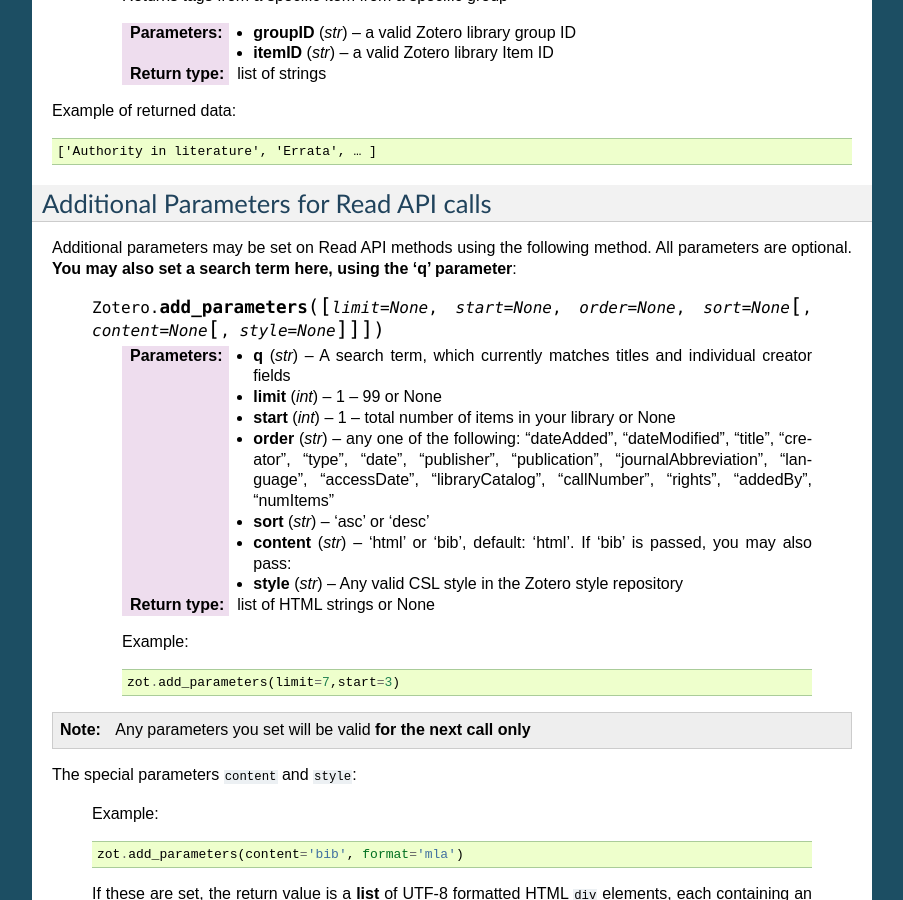
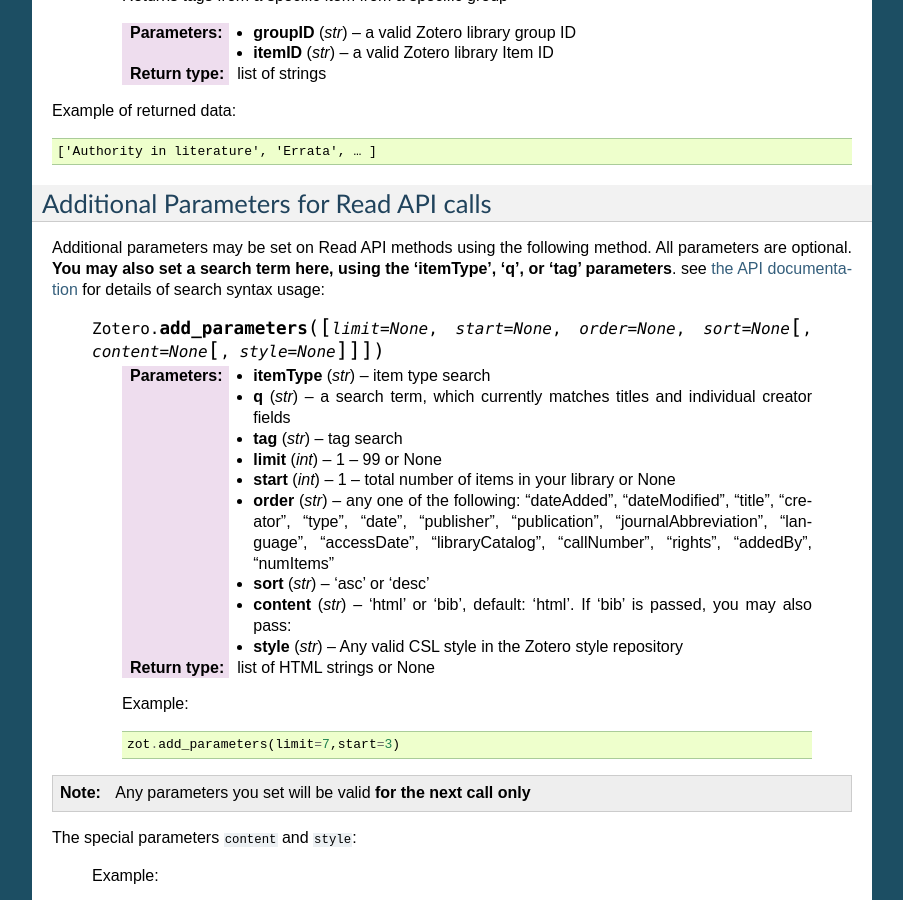
Before and after one commit to urschrei/pyzotero, a Sphinx documentation site: the page built from doc/index.txt, in a window 1280 px wide and 900 px high, scrolled down 5579 px. Shown: the whole window, without its empty margins (198-1101 px from the left). Built offline with Sphinx 7.4.7, drawn with Linux system fonts in a browser that asks for light colours.

Commit message:
Updating docs with search parameter details

```diff
--- a/doc/index.txt
+++ b/doc/index.txt
@@ -359,11 +359,13 @@
 Additional Parameters for Read API calls
 ========================================
 
-Additional parameters may be set on Read API methods using the following method. All parameters are optional. **You may also set a search term here, using the 'q' parameter**:
+Additional parameters may be set on Read API methods using the following method. All parameters are optional. **You may also set a search term here, using the 'itemType', 'q', or 'tag' parameters**. see `the API documentation <http://www.zotero.org/support/dev/server_api/read_api#search_syntax>`_ for details of search syntax usage:
 
     .. py:method:: Zotero.add_parameters([limit=None, start=None, order=None, sort=None, [content=None[ ,style=None]]])
 
-        :param str q: A search term, which currently matches titles and individual creator fields
+        :param str itemType: item type search
+        :param str q: a search term, which currently matches titles and individual creator fields
+        :param str tag: tag search
         :param int limit: 1 – 99 or None
         :param int start: 1 – total number of items in your library or None
         :param str order: any one of the following: “dateAdded”, “dateModified”, “title”, “creator”, “type”, “date”, “publisher”, “publication”, “journalAbbreviation”, “language”, “accessDate”, “libraryCatalog”, “callNumber”, “rights”, “addedBy”, “numItems”
```
Also changed, not shown: 9 other files.
